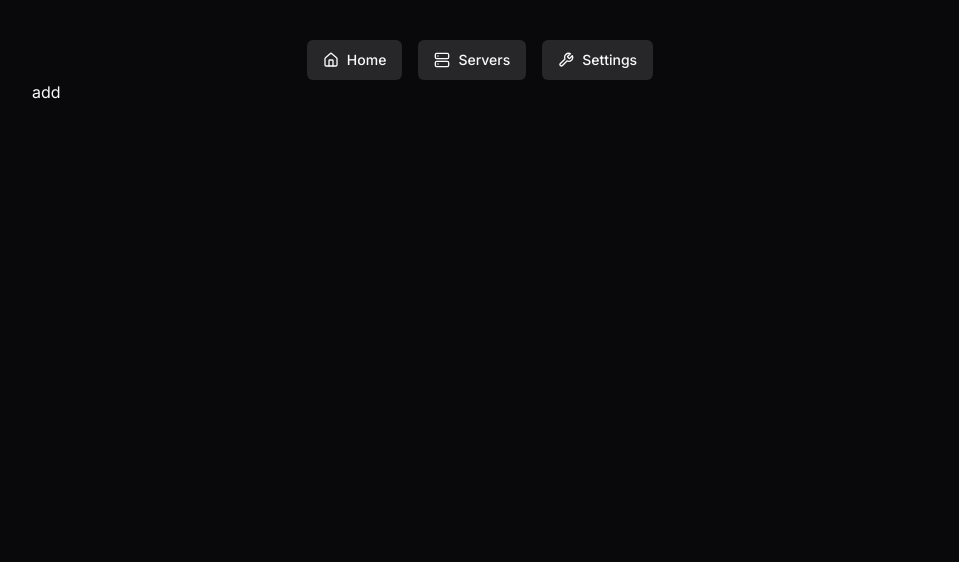
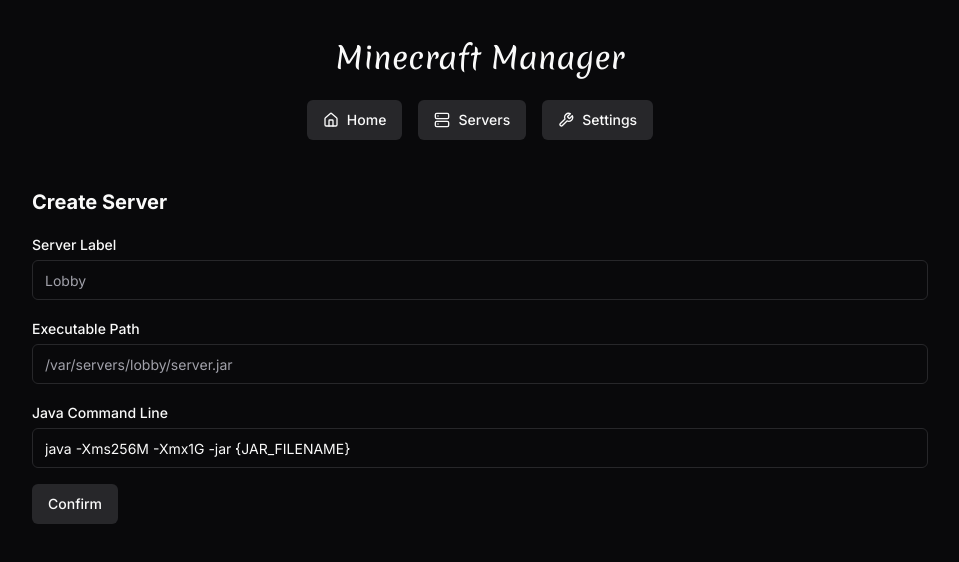
Before and after one commit to codebyalexx/minecraft-manager-app, a Next.js app: page /servers/create in a window 1280 px wide. Shown: the top 562 px of the page, without its empty margins (168-1127 px from the left). Built offline with nearby package versions, Linux system fonts and the light colour scheme.

Commit message:
:sparkles: Added Create Server Form component

```diff
--- /dev/null
+++ b/app/@modal/default.tsx
@@ -0,0 +1,3 @@
+export default function Default() {
+    return null;
+}
--- /dev/null
+++ b/app/@modal/servers/(.)create/CreateSeverModal.tsx
@@ -0,0 +1,16 @@
+"use client"
+
+import { CreateServerForm } from "@/components/create-server-form";
+import { Dialog, DialogContent } from "@/components/ui/dialog";
+import { usePathname, useRouter } from "next/navigation";
+
+export const CreateServerModal = () => {
+    const router = useRouter();
+    const pathname = usePathname();
+
+    return <Dialog open={pathname === "/servers/create"} onOpenChange={() => router.back()}>
+        <DialogContent className="w-full max-w-2xl">
+            <CreateServerForm />
+        </DialogContent>
+    </Dialog>;
+}
--- /dev/null
+++ b/app/@modal/servers/(.)create/page.tsx
@@ -0,0 +1,5 @@
+import { CreateServerModal } from "./CreateSeverModal";
+
+export default function page() {
+    return <CreateServerModal />
+}
--- a/app/layout.tsx
+++ b/app/layout.tsx
@@ -1,10 +1,12 @@
 import type { Metadata } from "next";
-import { Inter } from "next/font/google";
+import { Inter, Merienda, Pacifico } from "next/font/google";
 import "./globals.css";
 import { cn } from "@/lib/utils";
 import { Navbar } from "@/components/layout/navbar";
+import { ReactNode } from "react";
 
 const inter = Inter({ subsets: ["latin"] });
+const merienda = Merienda({ subsets: ["latin"], weight: "400" });
 
 export const metadata: Metadata = {
   title: "Minecraft Manager",
@@ -13,16 +15,22 @@
 
 export default function RootLayout({
   children,
+  modal
 }: Readonly<{
   children: React.ReactNode;
+  modal?: ReactNode;
 }>) {
   return (
     <html lang="en">
       <body className={cn("w-screen h-full dark", inter.className)}>
         <div className="w-full flex flex-col items-center my-10 mx-2">
-          <div className="w-full max-w-4xl space-y-8">
-            <Navbar />
+          <div className="w-full max-w-4xl space-y-12">
+            <header className="flex flex-col gap-6">
+              <h1 className={cn("text-3xl text-center", merienda.className)}>Minecraft Manager</h1>
+              <Navbar />
+            </header>
             {children}
+            {modal}
           </div>
         </div>
       </body>
--- a/app/servers/create/page.tsx
+++ b/app/servers/create/page.tsx
@@ -1,3 +1,5 @@
+import { CreateServerForm } from "@/components/create-server-form";
+
 export default function page() {
-    return "add";
+    return <CreateServerForm />;
 }
--- /dev/null
+++ b/components/create-server-form.tsx
@@ -0,0 +1,67 @@
+"use client";
+
+import { ChangeEvent, ChangeEventHandler, FormEvent, useState } from "react";
+import { Label } from "./ui/label";
+import { Input } from "./ui/input";
+import { Button } from "./ui/button";
+
+type FormType = {
+    label: string;
+    path: string;
+    cmdline: string;
+}
+
+type ErrorType = {
+    input: string;
+    message: string;
+}
+
+const defaultFormData: FormType = {
+    label: "",
+    path: "",
+    cmdline: "java -Xms256M -Xmx1G -jar {JAR_FILENAME}",
+}
+
+export const CreateServerForm = () => {
+    const [formData, setFormData] = useState(defaultFormData)
+    const [errors, setErrors] = useState<ErrorType[]>([])
+
+    const labelError = errors.find(e => e.input === "label");
+    const pathError = errors.find(e => e.input === "path");
+    const cmdlineError = errors.find(e => e.input === "cmdline");
+
+    const handleChange = (e: ChangeEvent<HTMLInputElement>) => {
+        const name = e.target.id;
+        const value = e.target.value;
+        setFormData({
+            ...formData,
+            [name]: value
+        });
+    }
+
+    return <form onSubmit={async (e: FormEvent<HTMLFormElement>) => {
+        e.preventDefault()
+    }} className="space-y-4">
+        <h2 className="text-xl font-bold">Create Server</h2>
+        <div className="w-full space-y-1">
+            <Label htmlFor="label" className={labelError ? "text-red-500" : ""}>Server Label</Label>
+            <Input id="label" placeholder="Lobby" required value={formData.label} onChange={handleChange} className={labelError ? "border-red-500" : ""} />
+            {labelError ? <p className="text-sm text-red-500 font-semibold">{labelError.message}</p> : null}
+        </div>
+        <div className="w-full space-y-1">
+            <Label htmlFor="path" className={pathError ? "text-red-500" : ""}>Executable Path</Label>
+            <div className="flex items-center gap-2">
+                <Input id="path" placeholder="/var/servers/lobby/server.jar" required value={formData.path} onChange={handleChange} className={pathError ? "border-red-500" : ""} />
+                {pathError ? <p className="text-sm text-red-500 font-semibold">{pathError.message}</p> : null}
+            </div>
+        </div>
+        <div className="w-full space-y-1">
+            <Label htmlFor="cmdline" className={cmdlineError ? "text-red-500" : ""}>Java Command Line</Label>
+            <Input id="cmdline" placeholder="java -Xms256M -Xmx1G -jar {JAR_FILENAME}" required value={formData.cmdline} onChange={handleChange} className={cmdlineError ? "border-red-500" : ""} />
+            {cmdlineError ? <p className="text-sm text-red-500 font-semibold">{cmdlineError.message}</p> : null}
+        </div>
+        <Button type="submit" variant={"secondary"}>
+            Confirm
+        </Button>
+    </form>
+}
--- /dev/null
+++ b/components/ui/dialog.tsx
@@ -0,0 +1,120 @@
+import * as React from "react"
+import * as DialogPrimitive from "@radix-ui/react-dialog"
+import { X } from "lucide-react"
+
+import { cn } from "@/lib/utils"
+
+const Dialog = DialogPrimitive.Root
+
+const DialogTrigger = DialogPrimitive.Trigger
+
+const DialogPortal = DialogPrimitive.Portal
+
+const DialogClose = DialogPrimitive.Close
+
+const DialogOverlay = React.forwardRef<
+  React.ElementRef<typeof DialogPrimitive.Overlay>,
+  React.ComponentPropsWithoutRef<typeof DialogPrimitive.Overlay>
+>(({ className, ...props }, ref) => (
+  <DialogPrimitive.Overlay
+    ref={ref}
+    className={cn(
+      "fixed inset-0 z-50 bg-black/80  data-[state=open]:animate-in data-[state=closed]:animate-out data-[state=closed]:fade-out-0 data-[state=open]:fade-in-0",
+      className
+    )}
+    {...props}
+  />
+))
+DialogOverlay.displayName = DialogPrimitive.Overlay.displayName
+
+const DialogContent = React.forwardRef<
+  React.ElementRef<typeof DialogPrimitive.Content>,
+  React.ComponentPropsWithoutRef<typeof DialogPrimitive.Content>
+>(({ className, children, ...props }, ref) => (
+  <DialogPortal>
+    <DialogOverlay />
+    <DialogPrimitive.Content
+      ref={ref}
+      className={cn(
+        "fixed left-[50%] top-[50%] z-50 grid w-full max-w-lg translate-x-[-50%] translate-y-[-50%] gap-4 border bg-background p-6 shadow-lg duration-200 data-[state=open]:animate-in data-[state=closed]:animate-out data-[state=closed]:fade-out-0 data-[state=open]:fade-in-0 data-[state=closed]:zoom-out-95 data-[state=open]:zoom-in-95 data-[state=closed]:slide-out-to-left-1/2 data-[state=closed]:slide-out-to-top-[48%] data-[state=open]:slide-in-from-left-1/2 data-[state=open]:slide-in-from-top-[48%] sm:rounded-lg",
+        className
+      )}
+      {...props}
+    >
+      {children}
+      <DialogPrimitive.Close className="absolute right-4 top-4 rounded-sm opacity-70 ring-offset-background transition-opacity hover:opacity-100 focus:outline-none focus:ring-2 focus:ring-ring focus:ring-offset-2 disabled:pointer-events-none data-[state=open]:bg-accent data-[state=open]:text-muted-foreground">
+        <X className="h-4 w-4" />
+        <span className="sr-only">Close</span>
+      </DialogPrimitive.Close>
+    </DialogPrimitive.Content>
+  </DialogPortal>
+))
+DialogContent.displayName = DialogPrimitive.Content.displayName
+
+const DialogHeader = ({
+  className,
+  ...props
+}: React.HTMLAttributes<HTMLDivElement>) => (
+  <div
+    className={cn(
+      "flex flex-col space-y-1.5 text-center sm:text-left",
+      className
+    )}
+    {...props}
+  />
+)
+DialogHeader.displayName = "DialogHeader"
+
+const DialogFooter = ({
+  className,
+  ...props
+}: React.HTMLAttributes<HTMLDivElement>) => (
+  <div
+    className={cn(
+      "flex flex-col-reverse sm:flex-row sm:justify-end sm:space-x-2",
+      className
+    )}
+    {...props}
+  />
+)
+DialogFooter.displayName = "DialogFooter"
+
+const DialogTitle = React.forwardRef<
+  React.ElementRef<typeof DialogPrimitive.Title>,
+  React.ComponentPropsWithoutRef<typeof DialogPrimitive.Title>
+>(({ className, ...props }, ref) => (
+  <DialogPrimitive.Title
+    ref={ref}
+    className={cn(
+      "text-lg font-semibold leading-none tracking-tight",
+      className
+    )}
+    {...props}
+  />
+))
+DialogTitle.displayName = DialogPrimitive.Title.displayName
+
+const DialogDescription = React.forwardRef<
+  React.ElementRef<typeof DialogPrimitive.Description>,
+  React.ComponentPropsWithoutRef<typeof DialogPrimitive.Description>
+>(({ className, ...props }, ref) => (
+  <DialogPrimitive.Description
+    ref={ref}
+    className={cn("text-sm text-muted-foreground", className)}
+    {...props}
+  />
+))
+DialogDescription.displayName = DialogPrimitive.Description.displayName
+
+export {
+  Dialog,
+  DialogPortal,
+  DialogOverlay,
+  DialogClose,
+  DialogTrigger,
+  DialogContent,
+  DialogHeader,
+  DialogFooter,
+  DialogTitle,
+  DialogDescription,
+}
--- /dev/null
+++ b/components/ui/input.tsx
@@ -0,0 +1,25 @@
+import * as React from "react"
+
+import { cn } from "@/lib/utils"
+
+export interface InputProps
+  extends React.InputHTMLAttributes<HTMLInputElement> {}
+
+const Input = React.forwardRef<HTMLInputElement, InputProps>(
+  ({ className, type, ...props }, ref) => {
+    return (
+      <input
+        type={type}
+        className={cn(
+          "flex h-10 w-full rounded-md border border-input bg-background px-3 py-2 text-sm ring-offset-background file:border-0 file:bg-transparent file:text-sm file:font-medium placeholder:text-muted-foreground focus-visible:outline-none focus-visible:ring-2 focus-visible:ring-ring focus-visible:ring-offset-2 disabled:cursor-not-allowed disabled:opacity-50",
+          className
+        )}
+        ref={ref}
+        {...props}
+      />
+    )
+  }
+)
+Input.displayName = "Input"
+
+export { Input }
--- /dev/null
+++ b/components/ui/label.tsx
@@ -0,0 +1,24 @@
+import * as React from "react"
+import * as LabelPrimitive from "@radix-ui/react-label"
+import { cva, type VariantProps } from "class-variance-authority"
+
+import { cn } from "@/lib/utils"
+
+const labelVariants = cva(
+  "text-sm font-medium leading-none peer-disabled:cursor-not-allowed peer-disabled:opacity-70"
+)
+
+const Label = React.forwardRef<
+  React.ElementRef<typeof LabelPrimitive.Root>,
+  React.ComponentPropsWithoutRef<typeof LabelPrimitive.Root> &
+    VariantProps<typeof labelVariants>
+>(({ className, ...props }, ref) => (
+  <LabelPrimitive.Root
+    ref={ref}
+    className={cn(labelVariants(), className)}
+    {...props}
+  />
+))
+Label.displayName = LabelPrimitive.Root.displayName
+
+export { Label }
--- a/package.json
+++ b/package.json
@@ -10,6 +10,8 @@
   },
   "dependencies": {
     "@prisma/client": "^5.18.0",
+    "@radix-ui/react-dialog": "^1.1.1",
+    "@radix-ui/react-label": "^2.1.0",
     "@radix-ui/react-navigation-menu": "^1.2.0",
     "@radix-ui/react-separator": "^1.1.0",
     "@radix-ui/react-slot": "^1.1.0",
@@ -21,7 +23,8 @@
     "react": "^18",
     "react-dom": "^18",
     "tailwind-merge": "^2.5.2",
-    "tailwindcss-animate": "^1.0.7"
+    "tailwindcss-animate": "^1.0.7",
+    "util": "^0.12.5"
   },
   "devDependencies": {
     "@types/node": "^20",
```
Also changed, not shown: 1 other file (tests, documents, lock files or other folders).
